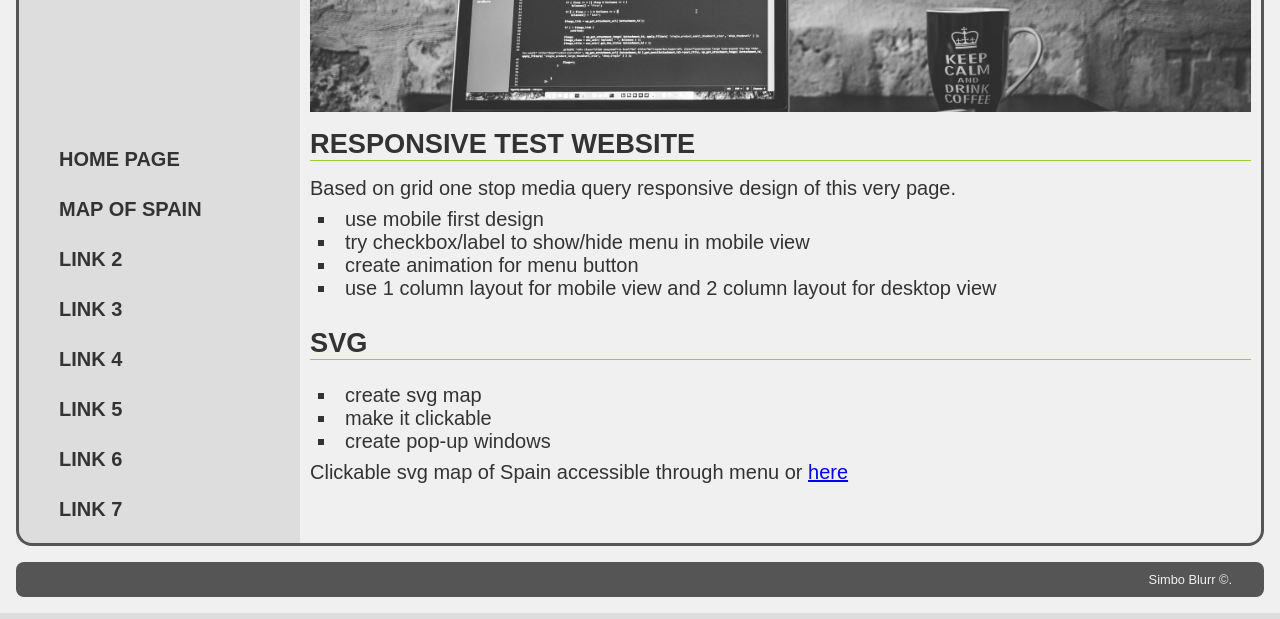
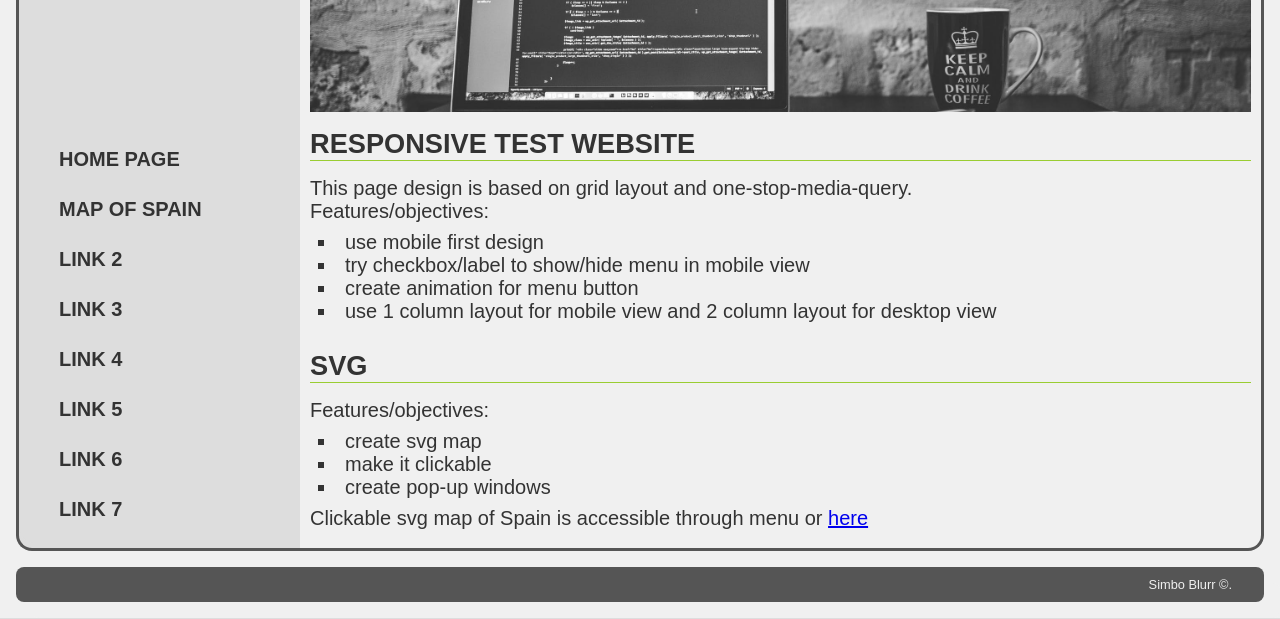
Before and after one commit to SimboBlurr/Lab-Craft, a plain HTML site: page index.html in a window 1280 px wide. Shown: the part 181-800 px from the top of the page. Drawn offline with Linux system fonts and the light colour scheme; a web font is replaced by a local one.

Commit message:
text update

```diff
--- a/index.html
+++ b/index.html
@@ -50,7 +50,8 @@
       <img src="Pictures/computer_and_coffee.jpeg" alt="" class="fw-picture">
       <h1>RESPONSIVE TEST WEBSITE</h1>
       <p>
-        Based on grid one stop media query responsive design of this very page.
+        This page design is based on grid layout and one-stop-media-query. <br>
+        Features/objectives:
         <ul>
           <li>use mobile first design</li>
           <li>try checkbox/label to show/hide menu in mobile view</li>
@@ -60,12 +61,13 @@
       </p>
       <h1>SVG</h1>
       <p>
+        Features/objectives:
         <ul>
           <li>create svg map</li>
           <li>make it clickable</li>
           <li>create pop-up windows</li>
         </ul>
-      Clickable svg map of Spain accessible through menu or <a href="Subpages/hiszpania.html">here</a>
+        Clickable svg map of Spain is accessible through menu or <a href="Subpages/hiszpania.html">here</a>
           </p>
     </main>
 <!--Footer-->
```
